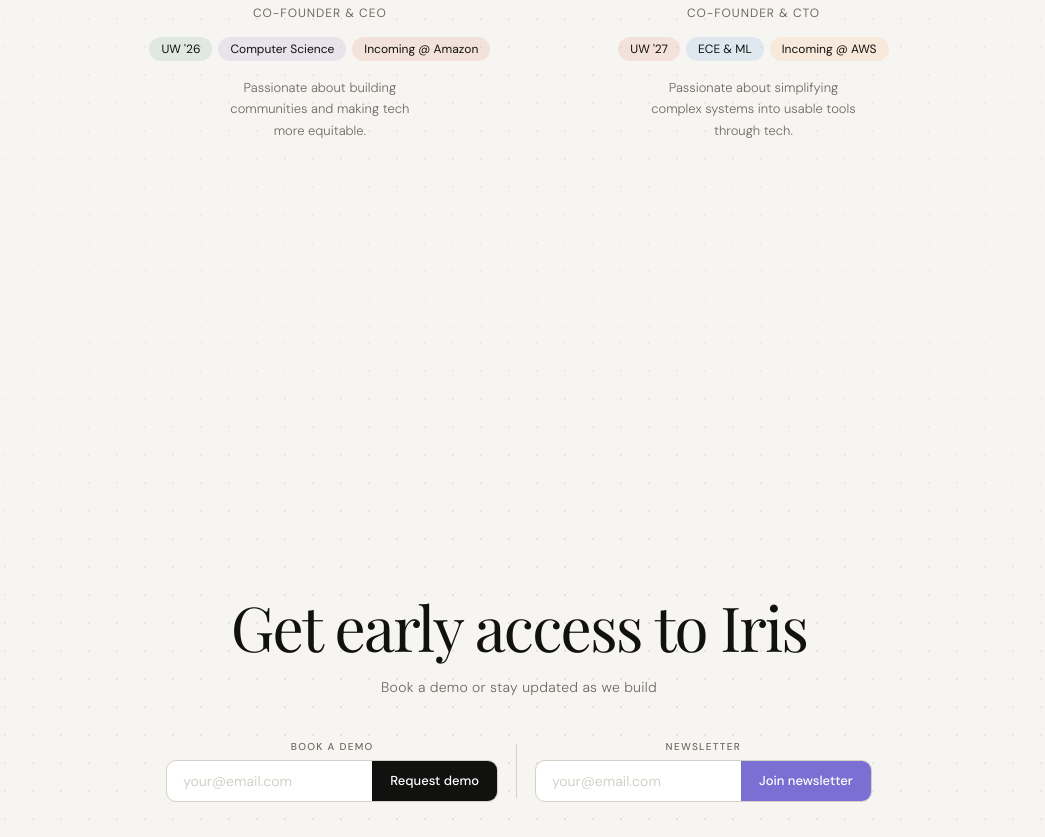
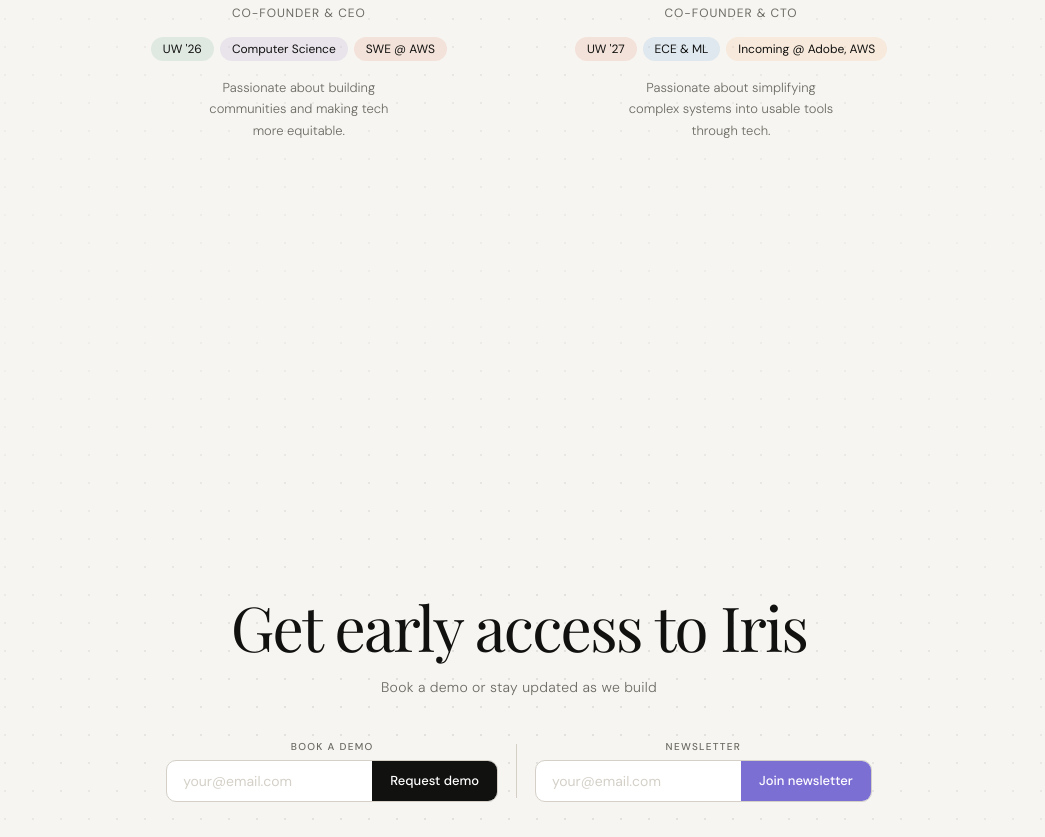
Before and after one commit to saachidhamija/iris-website, a plain HTML site: page index.html in a window 1280 px wide. Shown: the part 2871-3708 px from the top of the page, without its empty margins (121-1166 px from the left). Drawn offline with nearby package versions, Linux system fonts and the light colour scheme; a web font is replaced by a local one.

Commit message:
Update index.html

```diff
--- a/index.html
+++ b/index.html
@@ -816,7 +816,7 @@
       <div class="founder-tags">
         <span class="tag t-sage">UW '26</span>
         <span class="tag t-lav">Computer Science</span>
-        <span class="tag t-coral">Incoming @ Amazon</span>
+        <span class="tag t-coral">SWE @ AWS</span>
       </div>
       <div class="founder-bio">Passionate about building communities and making tech more equitable.</div>
     </div>
@@ -838,7 +838,7 @@
       <div class="founder-tags">
         <span class="tag t-coral">UW '27</span>
         <span class="tag t-blue">ECE &amp; ML</span>
-        <span class="tag t-peach">Incoming @ AWS</span>
+        <span class="tag t-peach">Incoming @ Adobe, AWS</span>
       </div>
       <div class="founder-bio">Passionate about simplifying complex systems into usable tools through tech.</div>
     </div>
```
